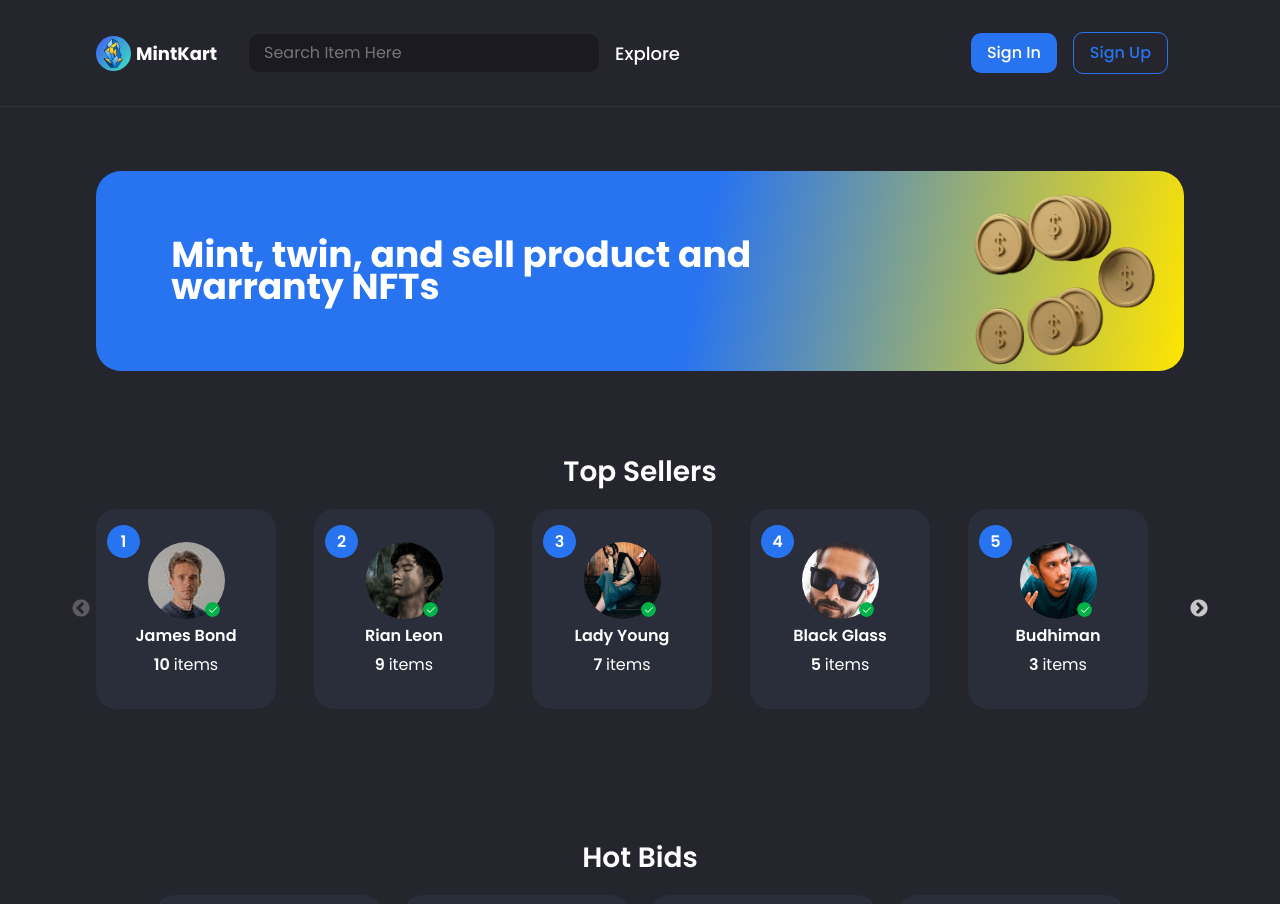
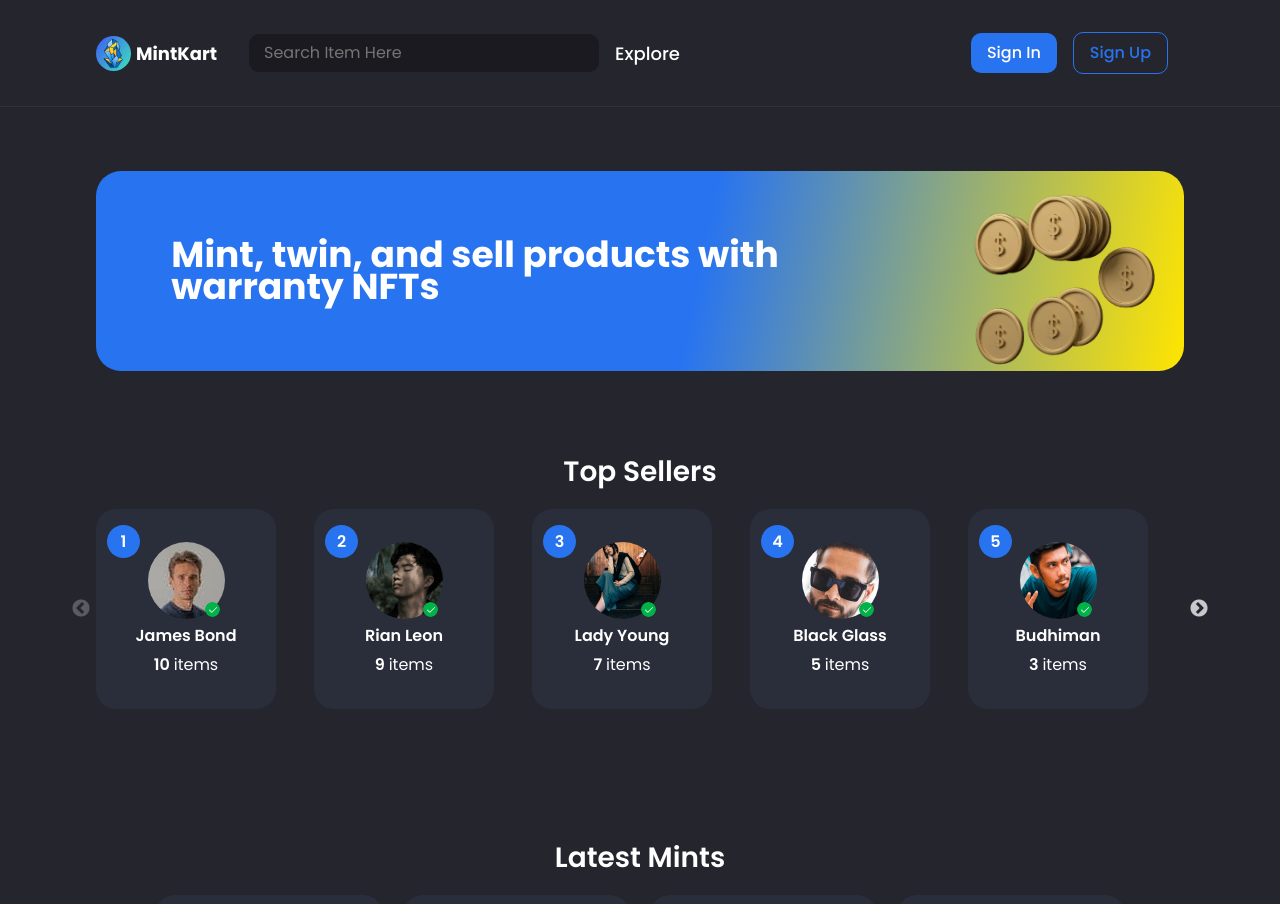
Before and after one commit to The-Thunderbirds/Mint-Kart-UI, a React (Create React App) app: page / in a window 1280 px wide. Shown: the top 904 px of the page. Built offline with nearby package versions, Linux system fonts and the light colour scheme.

Commit message:
Minor changes

```diff
--- a/src/components/header/Header.jsx
+++ b/src/components/header/Header.jsx
@@ -74,7 +74,7 @@ const Header = () => {
     <div className='header section__padding'>
       <div className="header-content">
         <div>
-          <h1>Mint, twin, and sell product and warranty NFTs</h1>
+          <h1>Mint, twin, and sell products with warranty NFTs</h1>
           <img className='shake-vertical' src={coin} alt="" />
         </div>
       </div>
--- a/src/pages/create/Create.jsx
+++ b/src/pages/create/Create.jsx
@@ -54,7 +54,7 @@ const Create = () => {
         <h1>Mint Warranty NFTs</h1>
         <div className='add-item-box'>
 					<input value={inputValue} onChange={(e) => setInputValue(e.target.value)}
-          className='add-item-input' placeholder='Add product serial number...' autofocus/>
+          className='add-item-input' placeholder='Add product serial number...' autoFocus/>
 					<FontAwesomeIcon icon={faPlus} onClick={() => handleAddButtonClick()} />
 				</div>
         <div className='item-list'>
--- a/src/pages/home/Home.jsx
+++ b/src/pages/home/Home.jsx
@@ -6,7 +6,7 @@ const Home = () => {
 
   return <div>
    <Header />
-   <Bids title="Hot Bids"  />
+   <Bids title="Latest Mints"  />
   </div>;
 };
 
```
